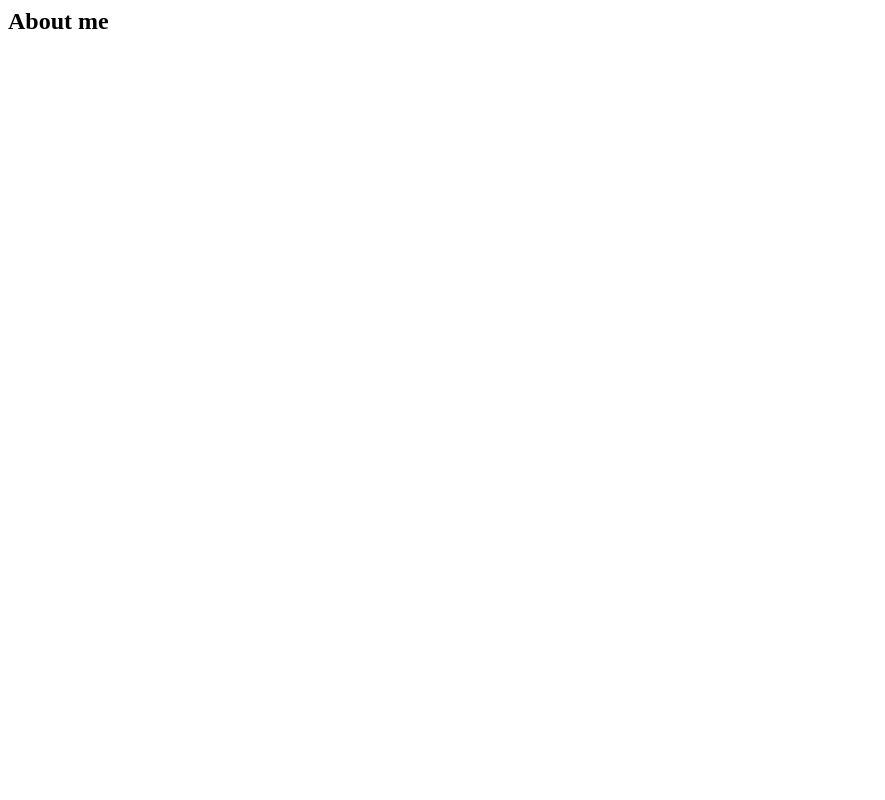
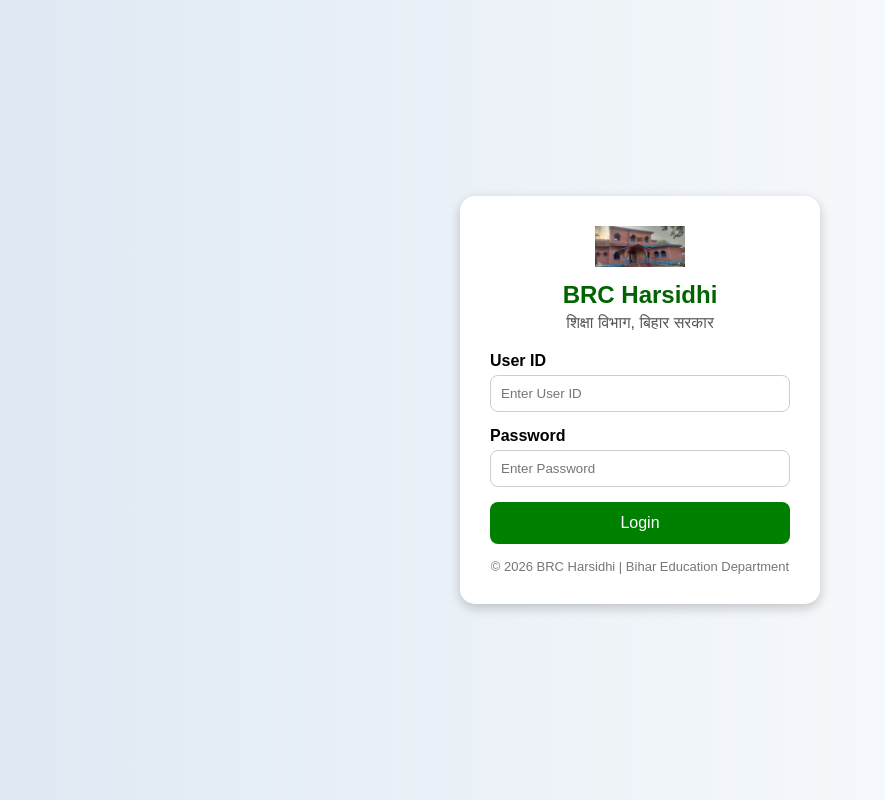
Before and after one commit to sujeetsingh9608/BRC-HARSIDHI, a plain HTML site: page about.html in a window 1280 px wide. Shown: the whole page, without its empty margins (0-885 px from the left). Drawn offline with Linux system fonts and the light colour scheme.

Commit message:
Update about.html

```diff
--- a/about.html
+++ b/about.html
@@ -1,3 +1,120 @@
-<html>
-<h2>About me</h2>
+<!DOCTYPE html>
+<html lang="en">
+<head>
+  <meta charset="UTF-8" />
+  <meta name="viewport" content="width=device-width, initial-scale=1.0" />
+  <title>BRC Harsidhi Login</title>
+  <style>
+    * {
+      margin: 0;
+      padding: 0;
+      box-sizing: border-box;
+      font-family: Arial, sans-serif;
+    }
+
+    body {
+      background: linear-gradient(to right, #dfe9f3, #ffffff);
+      display: flex;
+      justify-content: center;
+      align-items: center;
+      height: 100vh;
+    }
+
+    .login-container {
+      width: 360px;
+      background: #fff;
+      padding: 30px;
+      border-radius: 15px;
+      box-shadow: 0 4px 12px rgba(0,0,0,0.2);
+      text-align: center;
+    }
+
+    .logo {
+      width: 90px;
+      margin-bottom: 10px;
+    }
+
+    h2 {
+      color: #006400;
+      margin-bottom: 5px;
+    }
+
+    p {
+      color: #555;
+      margin-bottom: 20px;
+    }
+
+    .input-box {
+      margin-bottom: 15px;
+      text-align: left;
+    }
+
+    .input-box label {
+      font-weight: bold;
+      display: block;
+      margin-bottom: 5px;
+    }
+
+    .input-box input {
+      width: 100%;
+      padding: 10px;
+      border: 1px solid #ccc;
+      border-radius: 8px;
+      outline: none;
+    }
+
+    .input-box input:focus {
+      border-color: #008000;
+    }
+
+    .login-btn {
+      width: 100%;
+      padding: 12px;
+      background: #008000;
+      color: white;
+      border: none;
+      border-radius: 8px;
+      font-size: 16px;
+      cursor: pointer;
+      transition: 0.3s;
+    }
+
+    .login-btn:hover {
+      background: #006400;
+    }
+
+    .footer {
+      margin-top: 15px;
+      font-size: 13px;
+      color: #777;
+    }
+  </style>
+</head>
+<body>
+
+  <div class="login-container">
+    <img src="sujeet.jpeg" alt="Bihar Government Logo" class="logo">
+    <h2>BRC Harsidhi</h2>
+    <p>शिक्षा विभाग, बिहार सरकार</p>
+
+    <form>
+      <div class="input-box">
+        <label>User ID</label>
+        <input type="text" placeholder="Enter User ID" required>
+      </div>
+
+      <div class="input-box">
+        <label>Password</label>
+        <input type="password" placeholder="Enter Password" required>
+      </div>
+
+      <button type="submit" class="login-btn">Login</button>
+    </form>
+
+    <div class="footer">
+      © 2026 BRC Harsidhi | Bihar Education Department
+    </div>
+  </div>
+
+</body>
 </html>
```
